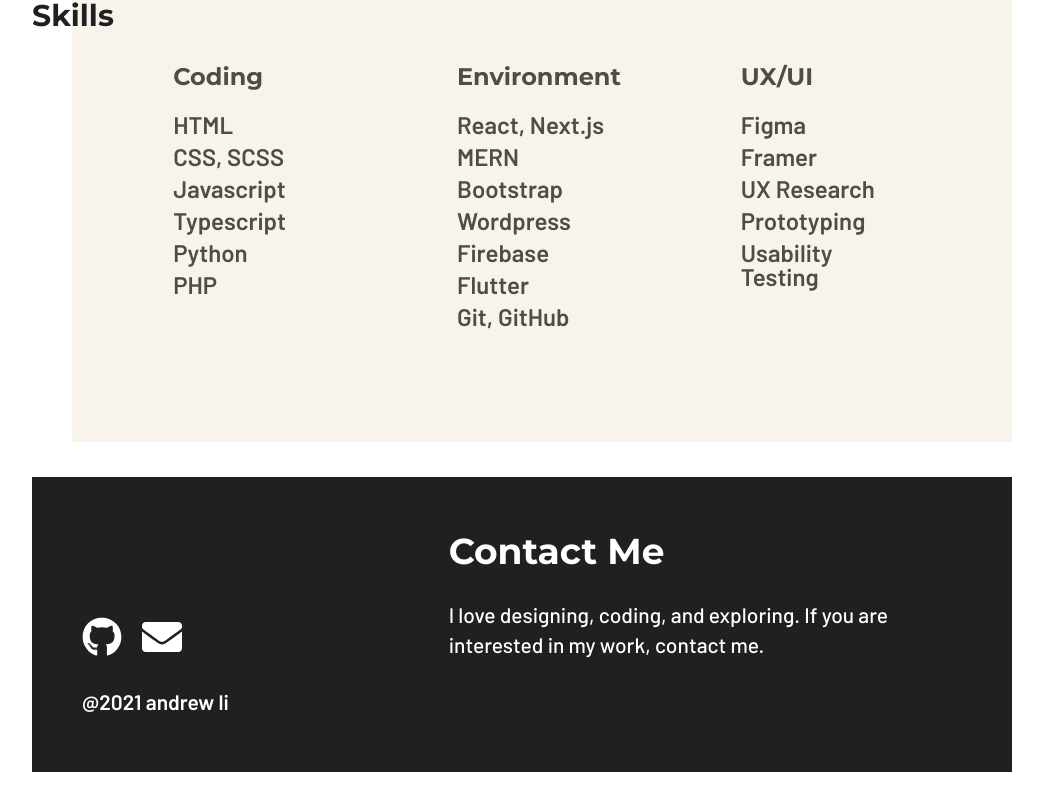
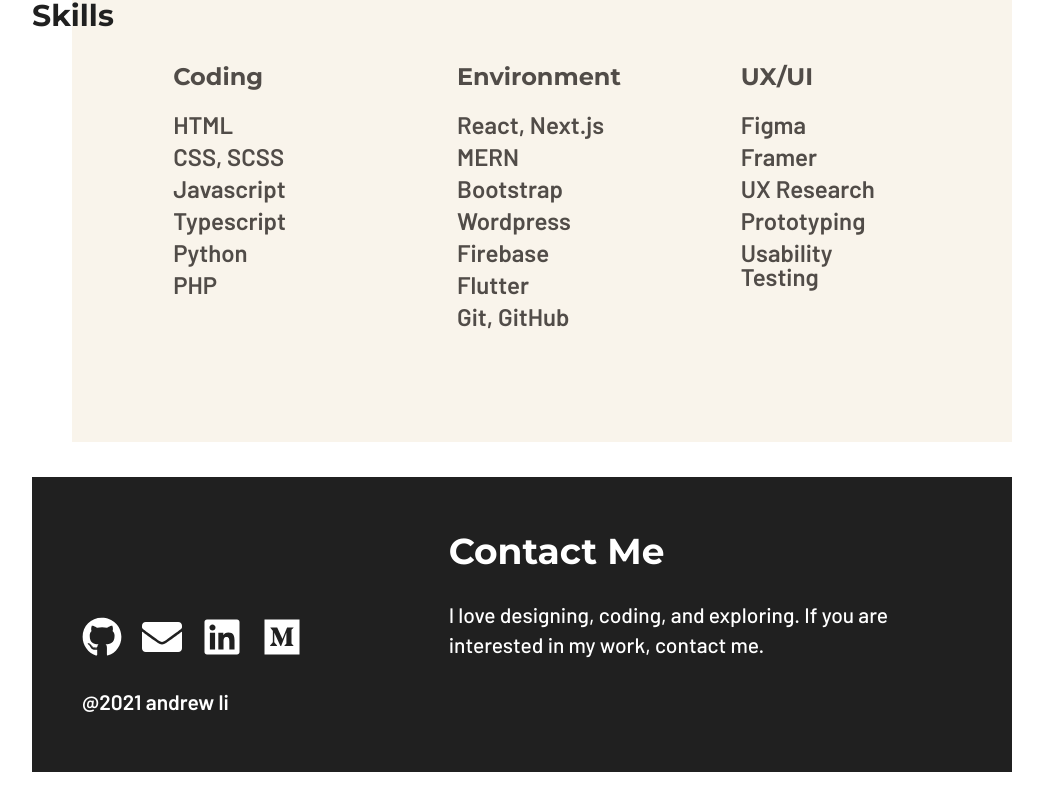
Before and after one commit to IamMrandrew/portfolio, a Next.js app: page /profile in a window 1280 px wide. Shown: the part 719-1529 px from the top of the page, without its empty margins (118-1161 px from the left). Built offline with nearby package versions, Linux system fonts and the light colour scheme.

Commit message:
feat: added linkedin, medium links

```diff
--- a/components/Footer.tsx
+++ b/components/Footer.tsx
@@ -1,7 +1,7 @@
 import React from "react";
 import styled from "styled-components";
 import { StyledContainer } from "../styles/Container";
-import { FaGithub, FaEnvelope } from "react-icons/fa";
+import { FaGithub, FaEnvelope, FaLinkedin, FaMedium } from "react-icons/fa";
 import { MEDIA_BREAK } from "../styles/GlobalStyle";
 
 type Props = {};
@@ -26,6 +26,22 @@ const Footer: React.FC<Props> = () => {
                 aria-label="mail"
               >
                 <FaEnvelope aria-hidden={true} />
+              </Anchor>
+              <Anchor
+                href="https://www.linkedin.com/in/yan-lap-li-327715201/"
+                target="_blank"
+                rel="noreferrer"
+                aria-label="linkedin"
+              >
+                <FaLinkedin aria-hidden={true} />
+              </Anchor>
+              <Anchor
+                href="https://medium.com/@andrewliyanlap000824"
+                target="_blank"
+                rel="noreferrer"
+                aria-label="medium"
+              >
+                <FaMedium aria-hidden={true} />
               </Anchor>
             </Links>
             <Content>
```
